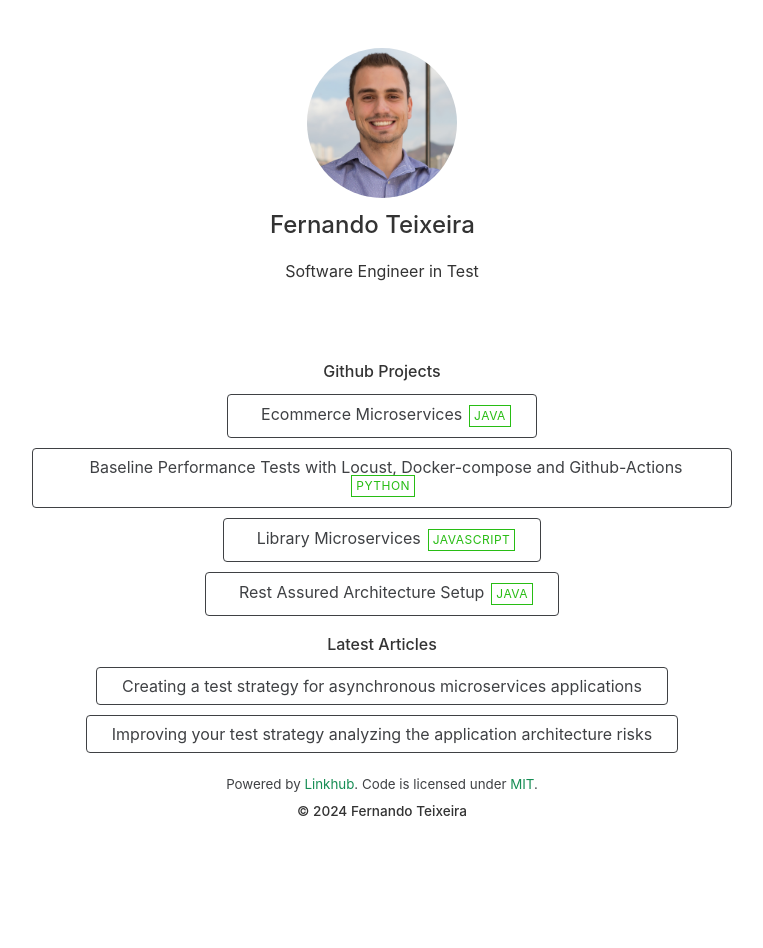
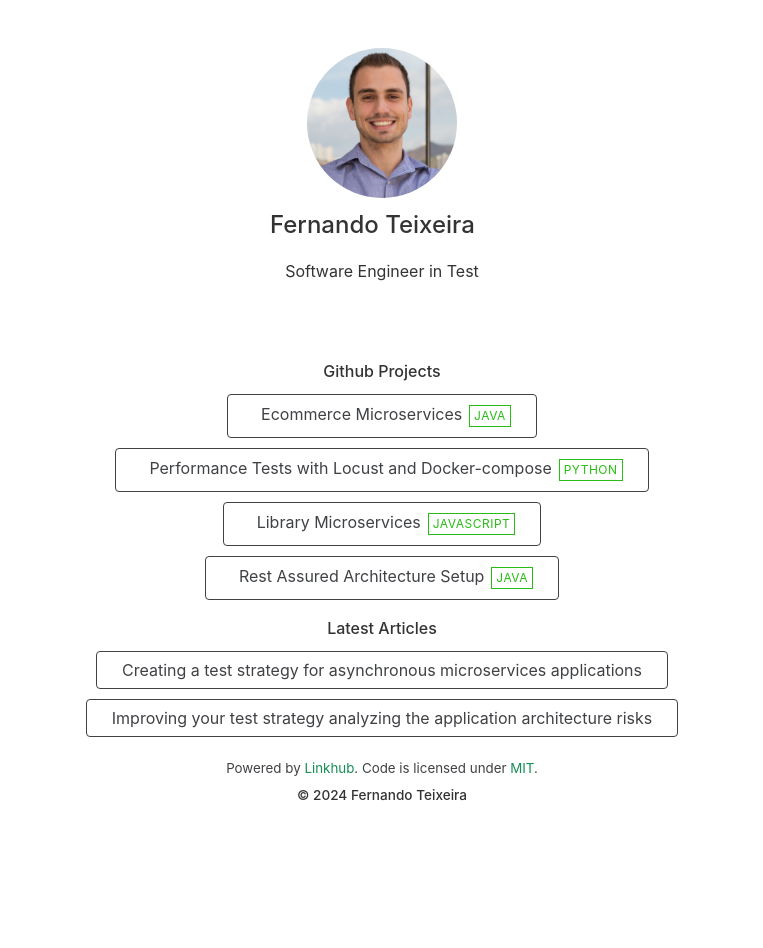
Before and after one commit to teixeira-fernando/teixeira-fernando.github.io, a Jekyll site: the page built from index.html, in a window 1280 px wide. Shown: the whole page, without its empty margins (258-1021 px from the left). Built offline with Jekyll 4.4.1, drawn with Linux system fonts in a browser that asks for light colours; nearby versions of some CDN libraries.

Commit message:
updated github projects

```diff
--- a/_data/links.yml
+++ b/_data/links.yml
@@ -5,9 +5,9 @@
       icon: ri:java-fill # Icons are optional.
       tag: Java
 
-    - title: Baseline Performance Tests with Locust, Docker-compose and Github-Actions
+    - title: Performance Tests with Locust and Docker-compose
       url: https://github.com/teixeira-fernando/BaselinePerformanceTest-Locust
-      icon: mdi:performance
+      icon: logos:python
       tag: Python
 
     - title: Library Microservices
```
